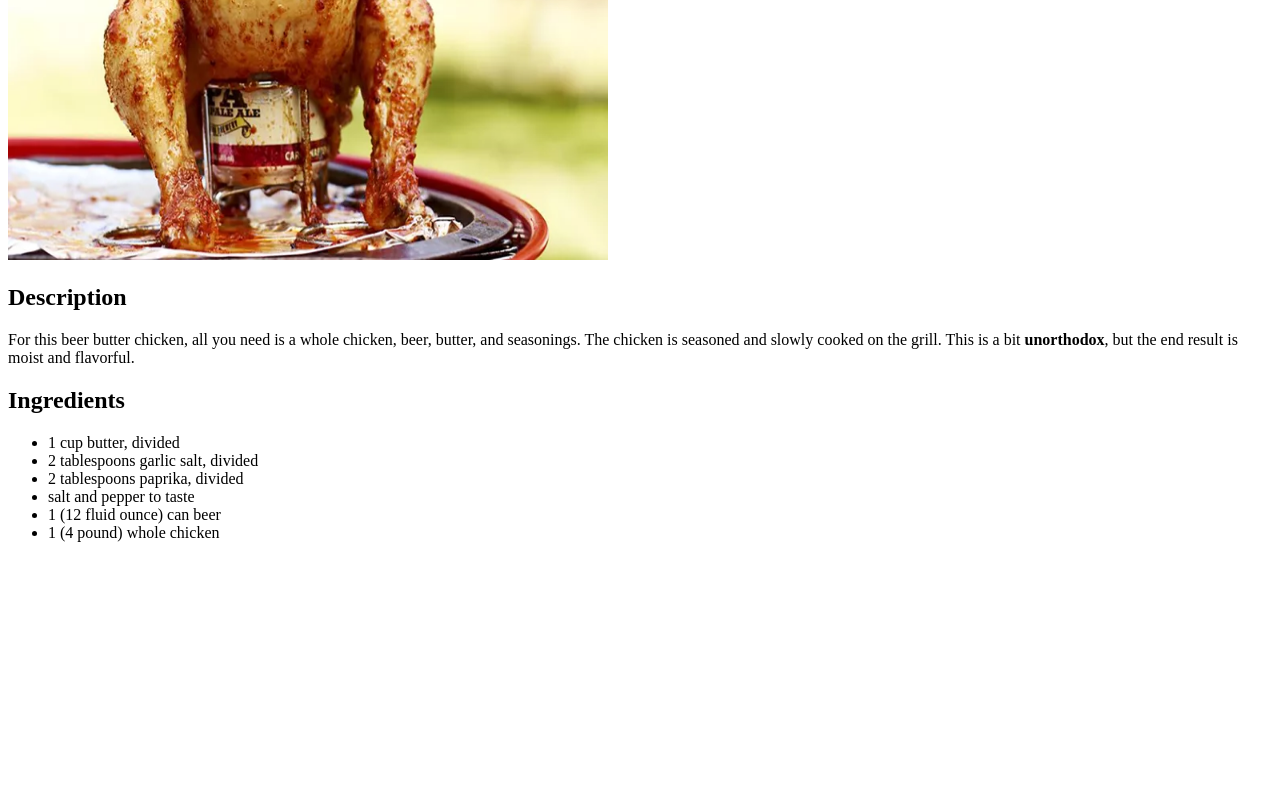
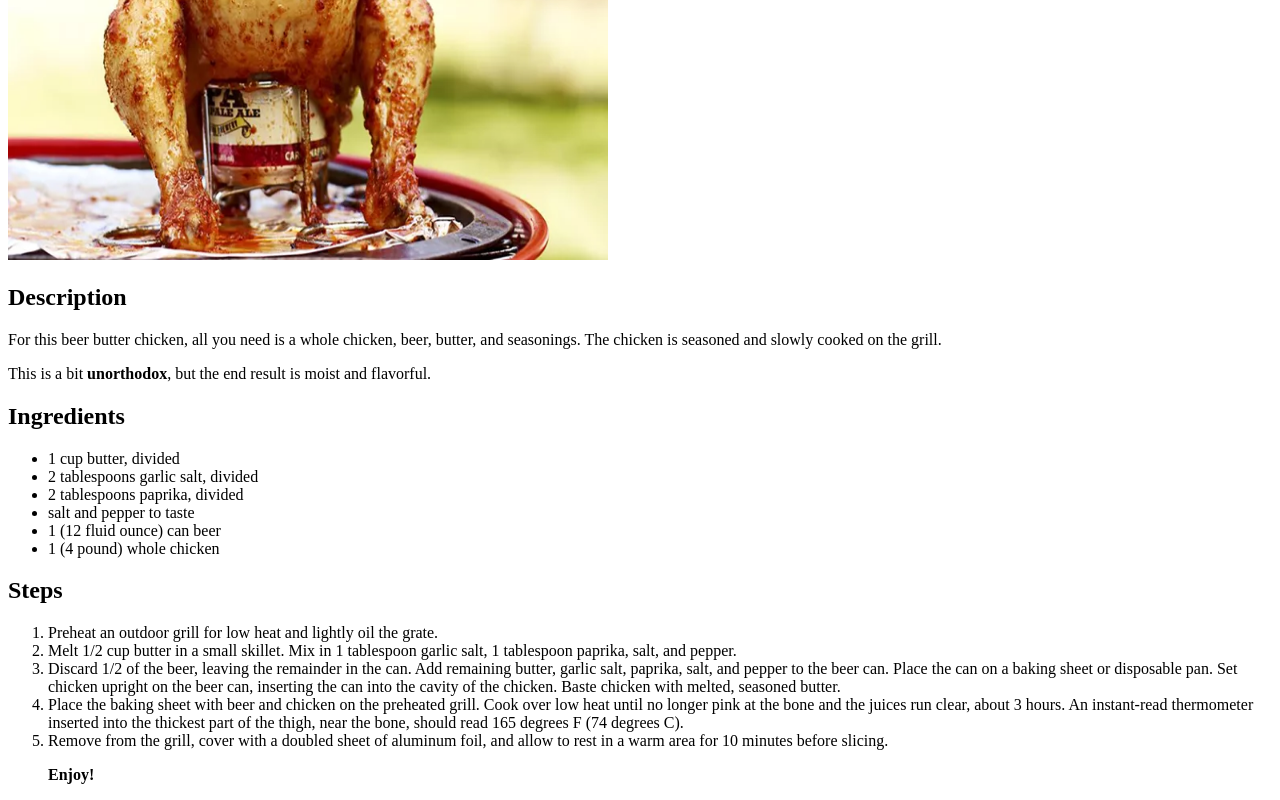
Before and after one commit to Exyrz/odin-recipes, a plain HTML site: page recipes/beer-butt-chicken.html in a window 1280 px wide. Shown: the part 404-1204 px from the top of the page. Before the commit the page ends 962 px from the top, so only its background shows below. Drawn offline with Linux system fonts and the light colour scheme.

Commit message:
Add steps list

```diff
--- a/recipes/beer-butt-chicken.html
+++ b/recipes/beer-butt-chicken.html
@@ -11,7 +11,7 @@
         <h1>Beer butt chicken</h1>
         <img src="../images/beer-butt-chicken/beer-butt-chicken-heading.webp" alt="A beer butt chicken ready to eat just after oven" height="550" width="600">
         <h2>Description</h2>
-        <p>For this beer butter chicken, all you need is a whole chicken, beer, butter, and seasonings. The chicken is seasoned and slowly cooked on the grill. This is a bit <strong>unorthodox</strong>, but the end result is moist and flavorful.</p>
+        <p>For this beer butter chicken, all you need is a whole chicken, beer, butter, and seasonings. The chicken is seasoned and slowly cooked on the grill.</p><p>This is a bit <strong>unorthodox</strong>, but the end result is moist and flavorful.</p>
         <h2>Ingredients</h2>
         <ul>
             <li>1 cup butter, divided</li>
@@ -21,5 +21,13 @@
             <li>1 (12 fluid ounce) can beer</li>
             <li>1 (4 pound) whole chicken</li>
         </ul>
+        <h2>Steps</h2>
+        <ol>
+            <li>Preheat an outdoor grill for low heat and lightly oil the grate.</li>
+            <li>Melt 1/2 cup butter in a small skillet. Mix in 1 tablespoon garlic salt, 1 tablespoon paprika, salt, and pepper.</li>
+            <li>Discard 1/2 of the beer, leaving the remainder in the can. Add remaining butter, garlic salt, paprika, salt, and pepper to the beer can. Place the can on a baking sheet or disposable pan. Set chicken upright on the beer can, inserting the can into the cavity of the chicken. Baste chicken with melted, seasoned butter.</li>
+            <li>Place the baking sheet with beer and chicken on the preheated grill. Cook over low heat until no longer pink at the bone and the juices run clear, about 3 hours. An instant-read thermometer inserted into the thickest part of the thigh, near the bone, should read 165 degrees F (74 degrees C).</li>
+            <li>Remove from the grill, cover with a doubled sheet of aluminum foil, and allow to rest in a warm area for 10 minutes before slicing.<p><strong>Enjoy!</strong></p></li>
+        </ol>
     </body>
 </html>
```
